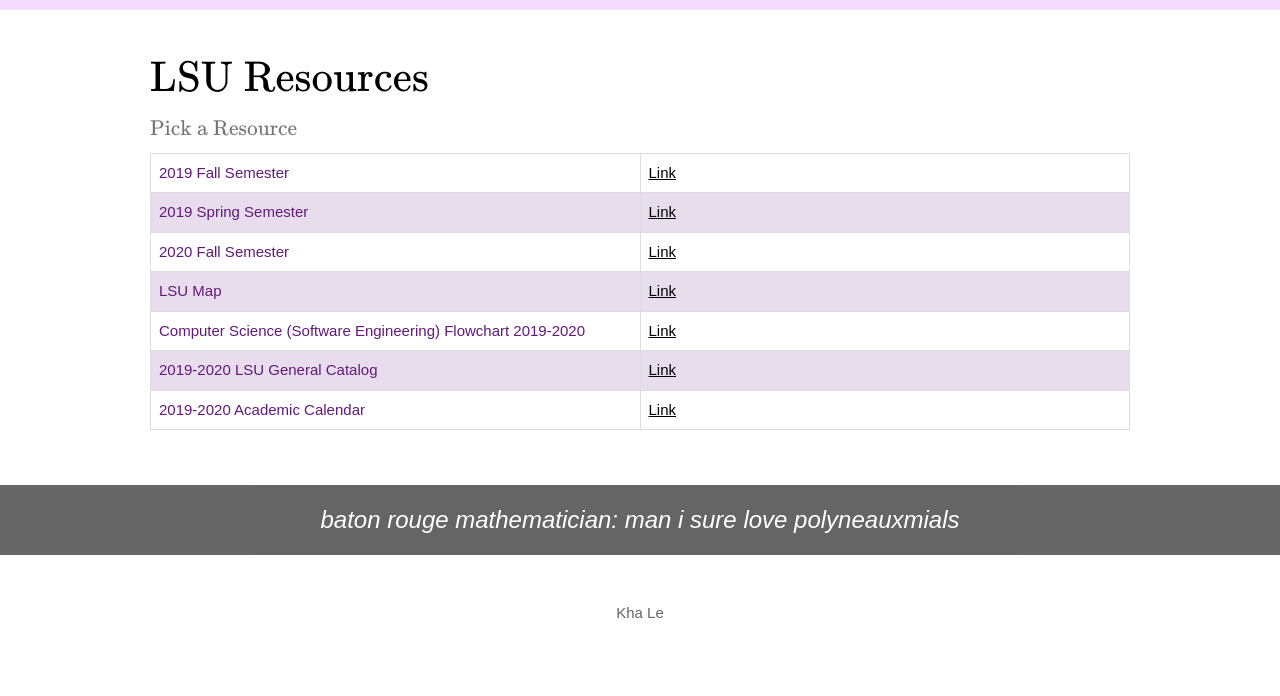
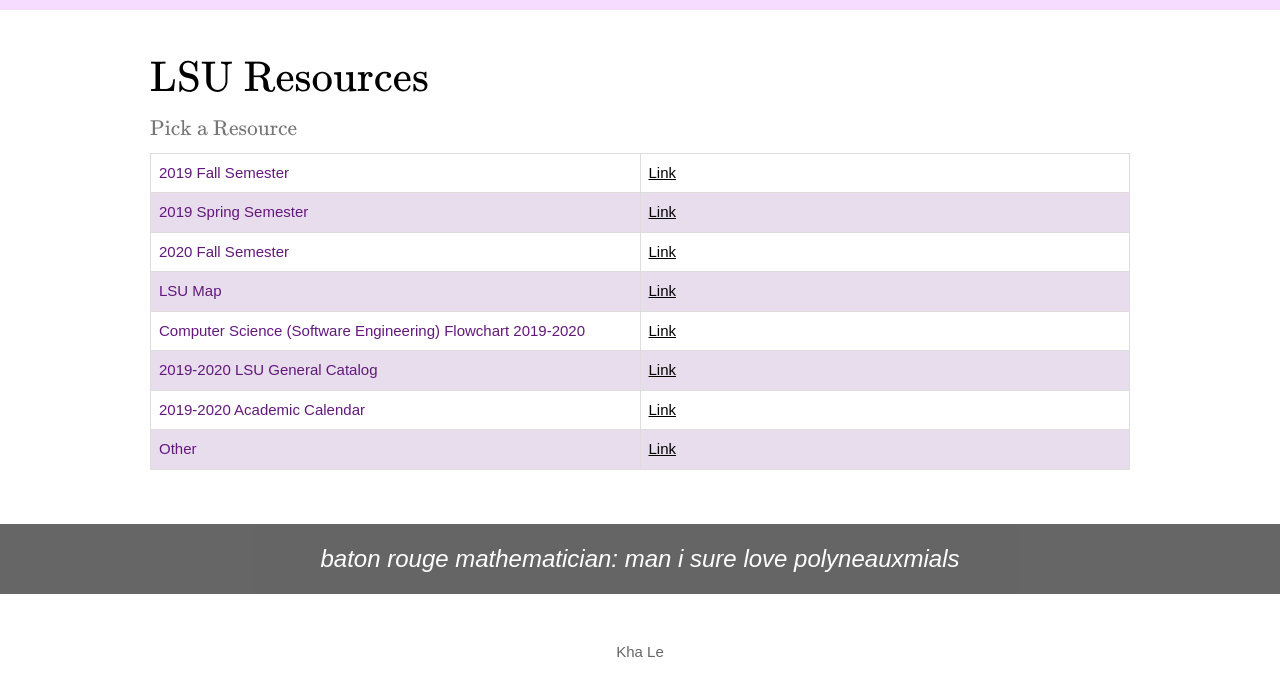
Before and after one commit to mylsu282819/mylsu282819.github.io, a plain HTML site: page index.html in a window 1280 px wide. Shown: the part 168-864 px from the top of the page. Before the commit the page ends 839 px from the top, so only its background shows below. Drawn offline with nearby package versions, Linux system fonts and the light colour scheme; some packages are replaced by stand-ins of ours.

Commit message:
Version 4.2.1
- minor fixes for 4.2.0

```diff
--- a/index.html
+++ b/index.html
@@ -48,7 +48,7 @@ body,h1,h2,h3,h4,h5,h6 {font-family: Arial, Helvetica, sans-serif;}
       <table>
         <tr>
           <td><a class="chad">2019 Fall Semester</a></td>
-          <td><a href="2018fall.html" target="_blank">Link</a></td>
+          <td><a href="2019fall.html" target="_blank">Link</a></td>
         </tr>
         <tr>
             <td><a class="chad">2019 Spring Semester</a></td>
@@ -74,6 +74,10 @@ body,h1,h2,h3,h4,h5,h6 {font-family: Arial, Helvetica, sans-serif;}
             <td><a class="chad">2019-2020 Academic Calendar</a></td>
             <td><a href="https://www.lsu.edu/registrar/academics/files/academic-calendar/Academic-Calendar-2019-20-Version-3.pdf" target="_blank">Link</a></td>
         </tr>
+        <tr>
+          <td><a class="chad">Other</a></td>
+          <td><a href="other.html" target="_blank">Link</a></td>
+      </tr>
       </table>
       <br />
   </div>
```
Also changed, not shown: 2019fall.html (+1 -1 lines).
